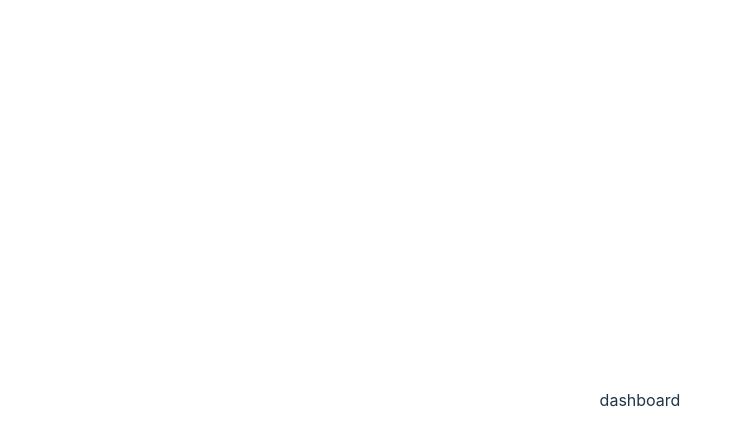
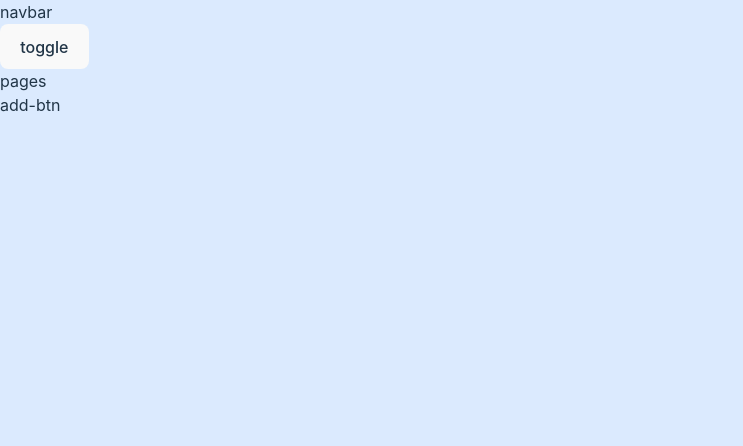
Before and after one commit to ips3471/we-split-pwa, a React (Vite) app: page / in a window 1280 px wide. Shown: the top 446 px of the page, without its empty margins (0-743 px from the left). Built offline with nearby package versions, Linux system fonts and the light colour scheme.

Commit message:
toggle sidebar

```diff
--- a/package.json
+++ b/package.json
@@ -26,8 +26,10 @@
 		"@babel/preset-react": "^7.22.15",
 		"@babel/preset-typescript": "^7.23.2",
 		"@jest/globals": "^29.7.0",
+		"@testing-library/dom": "^9.3.3",
 		"@testing-library/jest-dom": "^6.1.4",
 		"@testing-library/react": "^14.0.0",
+		"@testing-library/user-event": "^14.5.1",
 		"@types/jest": "^29.5.6",
 		"@types/node": "^20.8.9",
 		"@types/react": "^18.2.15",
--- a/src/App.css
+++ b/src/App.css
@@ -1,6 +1,3 @@
 #root {
-	max-width: 1280px;
-	margin: 0 auto;
-	padding: 2rem;
-	text-align: center;
+	@apply w-screen h-screen;
 }
--- /dev/null
+++ b/src/components/sidebar.tsx
@@ -0,0 +1,20 @@
+import React from 'react';
+
+type Props = {
+	isOpen: boolean;
+};
+
+function Sidebar({ isOpen }: Props) {
+	return (
+		<div
+			className={` h-full bg-red-100 border flex z-40 flex-col w-2/3 transition-all duration-300 fixed ${
+				isOpen ? '' : '-translate-x-full'
+			} left-0 top-0 `}
+			onClick={() => console.log('sidebar')}
+		>
+			sidebar component
+		</div>
+	);
+}
+
+export default Sidebar;
--- a/src/pages/dashboard/Dashboard.tsx
+++ b/src/pages/dashboard/Dashboard.tsx
@@ -1,9 +1,34 @@
-import React from 'react';
+import React, { useState } from 'react';
+import Sidebar from '../../components/sidebar';
 
 type Props = {};
 
 function Dashboard({}: Props) {
-	return <div>dashboard</div>;
+	const [isSidebarOpen, setIsSidebarOpen] = useState(false);
+
+	const toggleSidebar = () => setIsSidebarOpen(!isSidebarOpen);
+
+	return (
+		<>
+			<Sidebar isOpen={isSidebarOpen} />
+			<main
+				className={`bg-blue-100 h-screen transition-all duration-500 flex flex-col ${
+					isSidebarOpen ? 'brightness-90' : ''
+				}`}
+				onClick={() => {
+					if (!isSidebarOpen) return;
+					toggleSidebar();
+				}}
+			>
+				<div>
+					<h2>navbar</h2>
+					<button onClick={toggleSidebar}>toggle</button>
+				</div>
+				<div>pages</div>
+				<div>add-btn</div>
+			</main>
+		</>
+	);
 }
 
 export default Dashboard;
```
Also changed, not shown: 1 other file (tests, documents, lock files or other folders).
